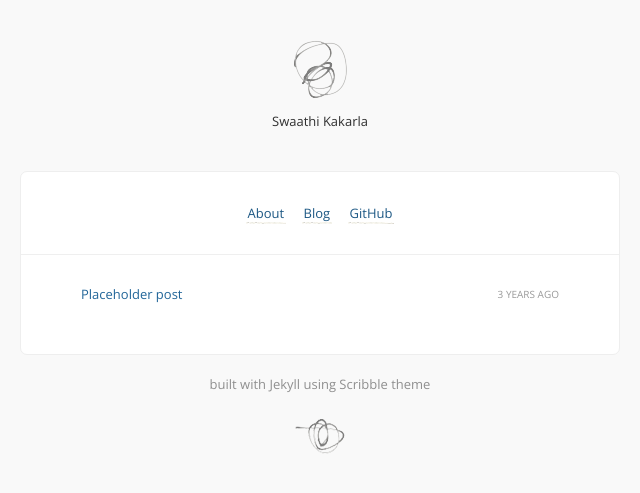
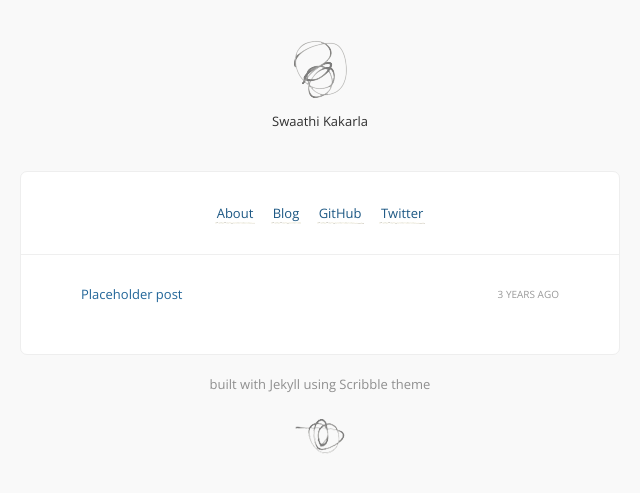
Before and after one commit to swaathi/swaathi.github.io, a Jekyll site: the page built from index.html, in a window 1280 px wide. Shown: the top 493 px of the page, without its empty margins (320-960 px from the left). Built offline with Jekyll 4.4.1, drawn with Linux system fonts in a browser that asks for light colours; comment, search, counter and statistics services are not loaded.

Commit message:
Minor updates

```diff
--- a/_config.yml
+++ b/_config.yml
@@ -15,8 +15,8 @@ links:
   - name:         GitHub
     url:          http://github.com/swaathi
     external:     true
+  - name:         Twitter
+    url:          http://twiiter.com/imswaathik
+    external:     true
 highlighter:      rouge
 permalink:        pretty
-redcarpet:
-  extensions:
-    - smart
```
